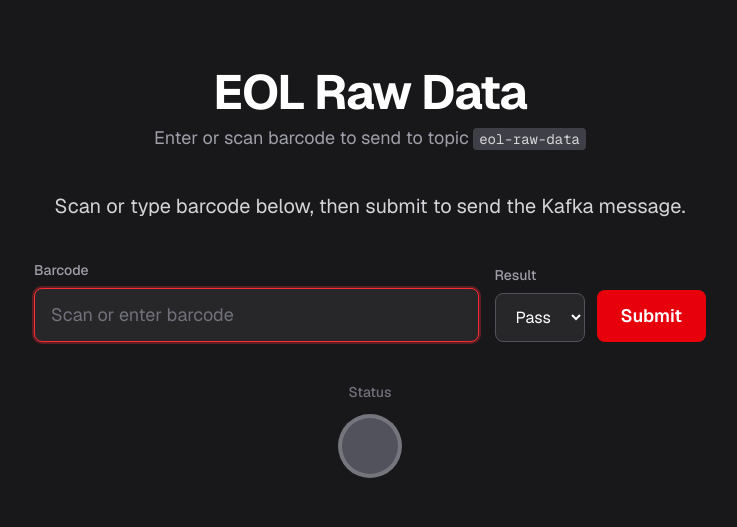
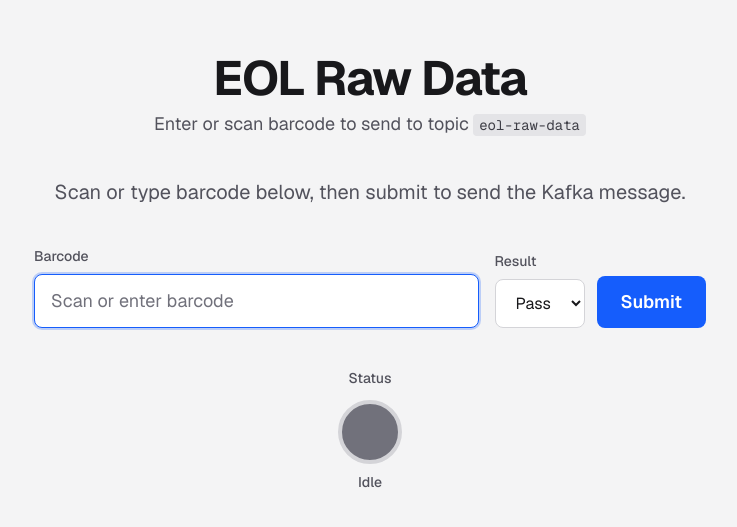
Before and after one commit to CodeSerengetiOrganization/mes-ui, a Next.js app: page / in a window 1280 px wide. Shown: the part 127-654 px from the top of the page, without its empty margins (270-1007 px from the left). Built offline with nearby package versions, Linux system fonts and the light colour scheme.

Commit message:
Update styling and functionality for EOL barcode submission. Changed color scheme in globals.css, improved UI in EolScanForm, and enhanced Kafka message structure in route.ts and kafka.ts. Added status labels for accessibility in StatusLight component.

```diff
--- a/app/api/eol/route.ts
+++ b/app/api/eol/route.ts
@@ -1,8 +1,6 @@
 import { NextRequest, NextResponse } from "next/server";
 import type { EolSubmitBody, EolSubmitResponse } from "@/app/types/eol";
 import { sendEolToKafka } from "@/lib/kafka";
-
-const EOL_RAW_DATA_TOPIC = process.env.KAFKA_TOPIC_EOL_RAW_DATA ?? "eol-raw-data";
 
 function validateBarcode(value: unknown): value is string {
   return typeof value === "string" && value.trim().length > 0;
@@ -41,11 +39,21 @@
       );
     }
 
+    const now = new Date();
+    const endTime = new Date(now.getTime() + 3000); // current time + 3 seconds
+    const result = manufacturingResult === "fail" ? 0 : 1; // 1 = pass, 0 = fail
+
     const payload = {
+      eventType: "manufacturing_simple" as const,
       barcode: barcode.trim(),
-      manufacturingResult: manufacturingResult ?? null,
-      timestamp: new Date().toISOString(),
-      topic: EOL_RAW_DATA_TOPIC,
+      productCode: 1001,
+      productSeq: 42,
+      stationCode: 201,
+      stationChannelNo: 1,
+      result,
+      operator: "OP01",
+      startTime: now.toISOString(),
+      endTime: endTime.toISOString(),
     };
 
     try {
@@ -62,17 +70,9 @@
       );
     }
 
-    if (manufacturingResult === "fail") {
-      return NextResponse.json({
-        success: true,
-        message: "Message sent to eol-raw-data. Manufacturing result: FAIL.",
-        status: "fail",
-      });
-    }
-
     return NextResponse.json({
       success: true,
-      message: "Message sent to eol-raw-data. Manufacturing result: PASS.",
+      message: "Message sent to eol-raw-data.",
       status: "pass",
     });
   } catch (err) {
--- a/app/components/EolScanForm.tsx
+++ b/app/components/EolScanForm.tsx
@@ -53,28 +53,28 @@
   return (
     <div className="flex w-full max-w-2xl flex-col items-center gap-10">
       <div className="flex flex-col items-center gap-2 text-center">
-        <h1 className="text-4xl font-bold tracking-tight text-white sm:text-5xl">
+        <h1 className="text-4xl font-bold tracking-tight text-zinc-900 sm:text-5xl">
           EOL Raw Data
         </h1>
-        <p className="text-lg text-zinc-400">
-          Enter or scan barcode to send to topic <code className="rounded bg-zinc-700 px-1.5 py-0.5 font-mono text-sm text-zinc-300">eol-raw-data</code>
+        <p className="text-lg text-zinc-600">
+          Enter or scan barcode to send to topic <code className="rounded bg-zinc-200 px-1.5 py-0.5 font-mono text-sm text-zinc-700">eol-raw-data</code>
         </p>
       </div>
 
-      <p className="text-xl text-zinc-300">
+      <p className="text-xl text-zinc-600">
         Scan or type barcode below, then submit to send the Kafka message.
       </p>
 
       <div className="flex w-full flex-col gap-4 sm:flex-row sm:items-end">
         <label className="flex flex-1 flex-col gap-2">
-          <span className="text-sm font-medium text-zinc-400">Barcode</span>
+          <span className="text-sm font-medium text-zinc-600">Barcode</span>
           <input
             type="text"
             value={barcode}
             onChange={(e) => setBarcode(e.target.value)}
             onKeyDown={(e) => e.key === "Enter" && submit()}
             placeholder="Scan or enter barcode"
-            className="rounded-lg border border-zinc-600 bg-zinc-800 px-4 py-3 text-lg text-white placeholder-zinc-500 focus:border-red-500 focus:outline-none focus:ring-2 focus:ring-red-500/30"
+            className="rounded-lg border border-zinc-300 bg-white px-4 py-3 text-lg text-zinc-900 placeholder-zinc-500 focus:border-blue-600 focus:outline-none focus:ring-2 focus:ring-blue-600/25"
             autoFocus
             disabled={loading}
             aria-label="Barcode input"
@@ -82,11 +82,11 @@
         </label>
         <div className="flex gap-3 sm:items-end">
           <label className="flex flex-col gap-2">
-            <span className="text-sm font-medium text-zinc-400">Result</span>
+            <span className="text-sm font-medium text-zinc-600">Result</span>
             <select
               value={manufacturingResult}
               onChange={(e) => setManufacturingResult(e.target.value as ManufacturingResult)}
-              className="rounded-lg border border-zinc-600 bg-zinc-800 px-4 py-3 text-white focus:border-red-500 focus:outline-none focus:ring-2 focus:ring-red-500/30"
+              className="rounded-lg border border-zinc-300 bg-white px-4 py-3 text-zinc-900 focus:border-blue-600 focus:outline-none focus:ring-2 focus:ring-blue-600/25"
               disabled={loading}
               aria-label="Manufacturing result"
             >
@@ -98,7 +98,7 @@
             type="button"
             onClick={submit}
             disabled={loading}
-            className="rounded-lg bg-red-600 px-6 py-3 text-lg font-semibold text-white transition-colors hover:bg-red-500 disabled:opacity-50"
+            className="rounded-lg bg-blue-600 px-6 py-3 text-lg font-semibold text-white transition-colors hover:bg-blue-700 disabled:opacity-50"
             aria-label="Submit barcode to Kafka"
           >
             {loading ? "Sending…" : "Submit"}
@@ -108,7 +108,7 @@
 
       {message !== null && (
         <p
-          className="min-h-[2rem] text-center text-lg text-zinc-200"
+          className="min-h-[2rem] text-center text-lg font-medium text-zinc-900"
           role="status"
           aria-live="polite"
         >
@@ -117,7 +117,7 @@
       )}
 
       <div className="flex flex-col items-center gap-3">
-        <span className="text-sm font-medium text-zinc-500">Status</span>
+        <span className="text-sm font-medium text-zinc-600">Status</span>
         <StatusLight state={status} aria-label={`Status: ${status}`} />
       </div>
     </div>
--- a/app/components/StatusLight.tsx
+++ b/app/components/StatusLight.tsx
@@ -8,26 +8,39 @@
   className?: string;
 }
 
+/** SAP Fiori semantic hex: pass #107e3e, fail #bb0000, error #e9730c. Idle = neutral gray. */
+const stateStyles: Record<StatusLightState, string> = {
+  idle: "bg-zinc-500 shadow-none",
+  pass: "bg-[#107e3e] shadow-[0_0_20px_rgba(16,126,62,0.5)]",
+  fail: "bg-[#bb0000] shadow-[0_0_20px_rgba(187,0,0,0.5)]",
+  error: "bg-[#e9730c] shadow-[0_0_20px_rgba(233,115,12,0.5)]",
+};
+
+const stateLabels: Record<StatusLightState, string> = {
+  idle: "Idle",
+  pass: "Pass",
+  fail: "Fail",
+  error: "Error",
+};
+
 /**
- * Industrial status indicator: green = pass, red = fail, amber = error/other (e.g. Kafka send failure).
- * Idle = off/gray.
+ * Industrial status indicator (SAP Fiori semantic colors).
+ * Label below provides non-color cue for accessibility (ISA / color-blind safe).
  */
 export function StatusLight({ state, "aria-label": ariaLabel, className = "" }: StatusLightProps) {
   const label = ariaLabel ?? `Status: ${state}`;
 
-  const stateStyles: Record<StatusLightState, string> = {
-    idle: "bg-zinc-600 shadow-none",
-    pass: "bg-emerald-500 shadow-[0_0_20px_rgba(16,185,129,0.8)]",
-    fail: "bg-red-500 shadow-[0_0_20px_rgba(239,68,68,0.8)]",
-    error: "bg-amber-500 shadow-[0_0_20px_rgba(245,158,11,0.8)]",
-  };
-
   return (
-    <div
-      className={`h-16 w-16 rounded-full border-4 border-white/20 transition-all duration-300 ${stateStyles[state]} ${className}`}
-      role="status"
-      aria-label={label}
-      title={state}
-    />
+    <div className={`flex flex-col items-center gap-2 ${className}`}>
+      <div
+        className={`h-16 w-16 rounded-full border-4 border-zinc-300 transition-all duration-300 ${stateStyles[state]}`}
+        role="status"
+        aria-label={label}
+        title={state}
+      />
+      <span className="text-sm font-medium text-zinc-600" aria-hidden="true">
+        {stateLabels[state]}
+      </span>
+    </div>
   );
 }
--- a/app/globals.css
+++ b/app/globals.css
@@ -1,12 +1,12 @@
 @import "tailwindcss";
 
 :root {
-  --background: #18181b;
-  --foreground: #fafafa;
-  --mes-accent: #dc2626;
-  --mes-pass: #10b981;
-  --mes-fail: #ef4444;
-  --mes-amber: #f59e0b;
+  --background: #f4f4f5;
+  --foreground: #18181b;
+  --mes-accent: #0a6ed1;
+  --mes-pass: #107e3e;
+  --mes-fail: #bb0000;
+  --mes-amber: #e9730c;
 }
 
 @theme inline {
--- a/app/page.tsx
+++ b/app/page.tsx
@@ -2,7 +2,7 @@
 
 export default function Home() {
   return (
-    <div className="min-h-screen bg-zinc-900 font-sans text-zinc-100">
+    <div className="min-h-screen bg-zinc-100 font-sans text-zinc-900">
       <main className="flex min-h-screen flex-col items-center justify-center px-4 py-12">
         <EolScanForm />
       </main>
--- a/lib/kafka.ts
+++ b/lib/kafka.ts
@@ -28,11 +28,18 @@
   return producer;
 }
 
+/** manufacturing_simple event payload sent to Kafka */
 export interface EolMessagePayload {
+  eventType: "manufacturing_simple";
   barcode: string;
-  manufacturingResult: string | null;
-  timestamp: string;
-  topic: string;
+  productCode: number;
+  productSeq: number;
+  stationCode: number;
+  stationChannelNo: number;
+  result: number; // 1 = pass, 0 = fail
+  operator: string;
+  startTime: string; // ISO 8601
+  endTime: string;   // ISO 8601
 }
 
 /**
```
